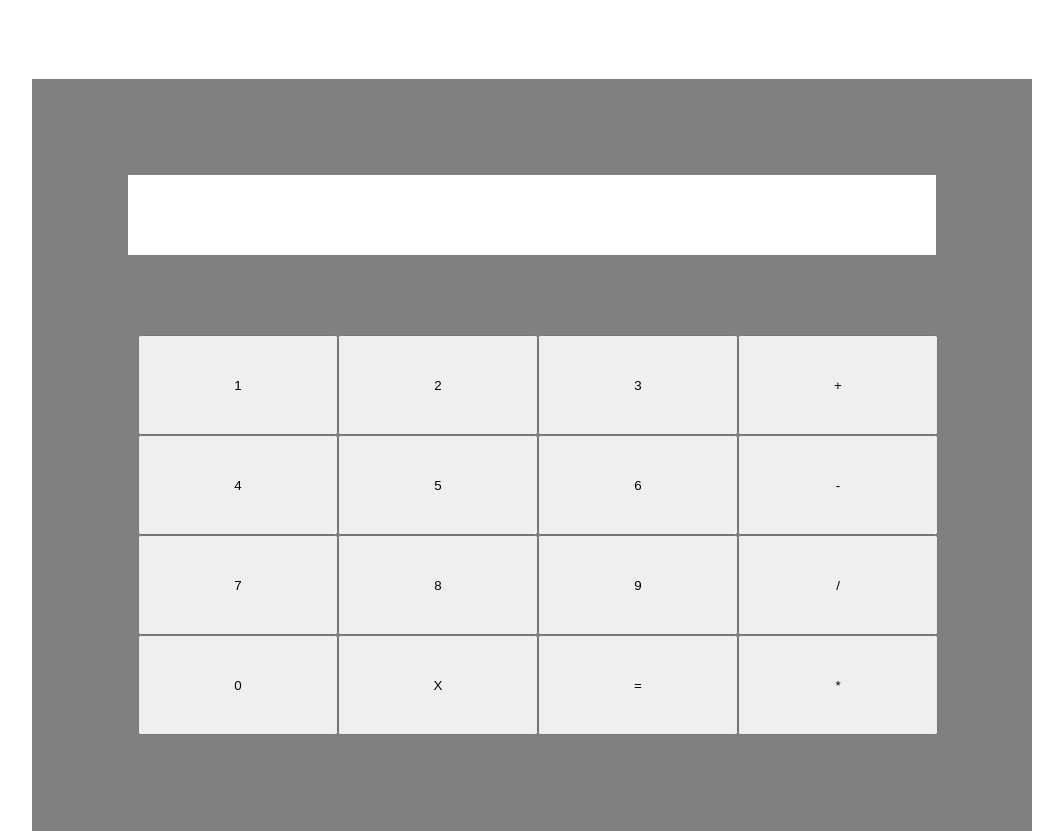
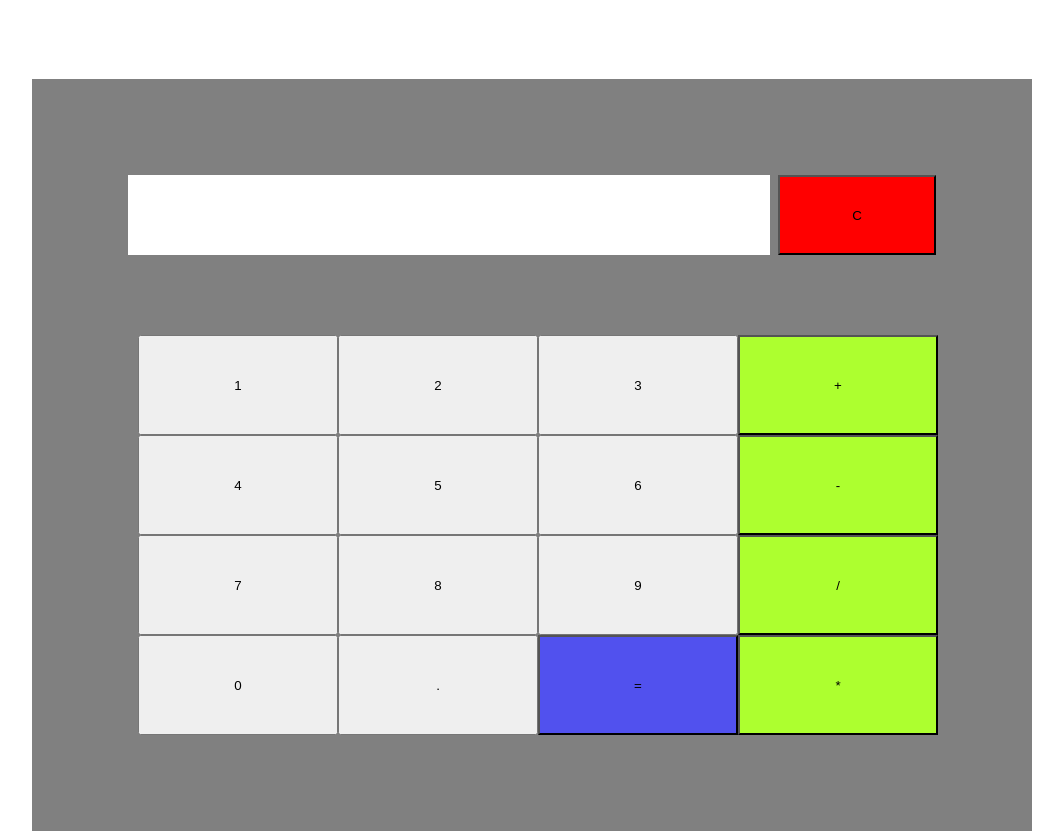
Before and after one commit to vukosavljevic/calculator-app, a plain HTML site: page index.html in a window 1280 px wide. Shown: the part 170-1001 px from the top of the page, without its empty margins (108-1171 px from the left). Drawn offline with Linux system fonts and the light colour scheme.

Commit message:
feat: add comma button, background color

```diff
--- a/index.html
+++ b/index.html
@@ -16,6 +16,7 @@
             <div class="calculator-ui">
                 <div class="calculator-ui__input">
                   <div class="input"></div>
+                  <button id="delete">C</button>
                 </div>
                 <div class="calculator-ui__flex">
                     <div class="calculator-ui__numbers">
@@ -29,7 +30,7 @@
                         <button id="eight">8</button>
                         <button id="nine">9</button>
                         <button id="zero">0</button>
-                        <button id="delete">X</button>
+                        <button id="comma">.</button>
                         <button id="equal">=</button>
                     </div>
                     <div class="calculator-ui__operacije">
--- a/style/layout/_body.scss
+++ b/style/layout/_body.scss
@@ -21,10 +21,15 @@
             margin-left: 10px;
             .calculator-ui__operacije{
                 grid-template-columns: repeat(1,1fr);
+                & > button {
+                    background-color: greenyellow;
+                }
             }
         }
         .calculator-ui__input{
             margin-bottom:5rem;
+            display: flex;
+            gap:0.5rem;
             .input{
                 padding:20px;
                 height:80px;
@@ -33,10 +38,17 @@
                 font-size: 1.5rem;
                 background-color: white;
             }
+            button{
+                height:80px;
+                background-color: red;
+            }
         }
         .calculator-ui__numbers{
             display: grid;
             grid-template-columns: repeat(3,1fr);
+            #equal{
+                background-color: rgb(81, 81, 238);
+            }
         }
     }
     }
```
Also changed, not shown: style/main.css, 1 other file.
